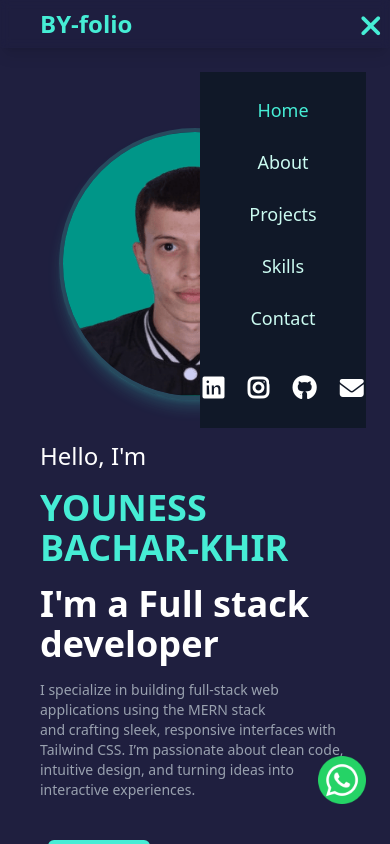
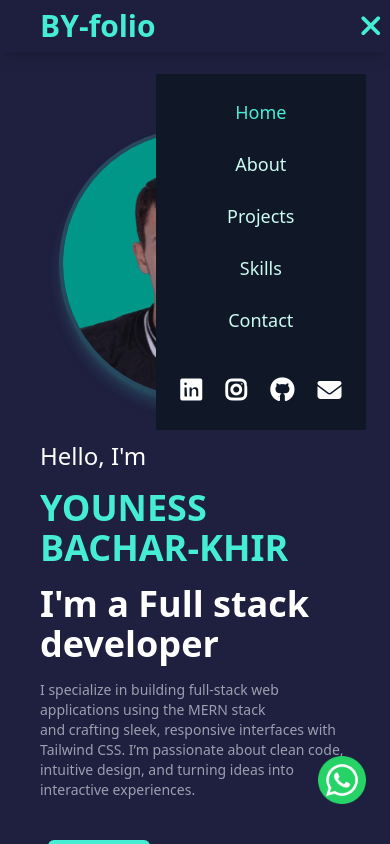
Before and after one commit to younessbachar/react-vite-portfolio, a React (Vite) app: page / in a window 390 px wide. Both pictures are taken after a click on the element 368 px from the left and 26 px from the top of the page. Shown: the top 844 px of the page. Built offline with nearby package versions, Linux system fonts and the light colour scheme.

Commit message:
responsive v6

```diff
--- a/src/components/ContentComponent/SubContentComponent/ContactMe.jsx
+++ b/src/components/ContentComponent/SubContentComponent/ContactMe.jsx
@@ -43,7 +43,7 @@ export const ContactMe = () => {
          transition={{ duration: 1 }}
          viewport={{ once: false , amount: 0.2 }}
 
-         className="space-x-8 bg-gray-800 dark:border-gray-700 border-1 border-teal-gray-500 rounded-md p-10 shadow-lg ">
+         className="space-x-8 bg-gray-800  border-1 border-gray-600 rounded-md p-10 shadow-lg ">
           <h1 className="text-3xl font-bold text-white text-center mb-10"><span className="text-teal-300">Get</span> in Touch</h1>
           <form className="flex flex-col space-y-4" action="">
             <input
@@ -75,7 +75,7 @@ export const ContactMe = () => {
          whileInView={{ opacity: 1, translateX: 0 }}
          transition={{ duration: 1 }}
          viewport={{ once: false , amount: 0.2 }}
-          className="space-x-8 bg-gray-800 dark:border-gray-700 border-1 border-teal-gray-500 rounded-md p-10 shadow-lg">
+          className="space-x-8 bg-gray-800 border-gray-700 border-1  rounded-md p-10 shadow-lg">
           <h1 className="text-3xl font-bold text-white text-center mb-6">
             Contact <span className="text-teal-300">Information</span>
           </h1>
--- a/src/components/HeaderComponent/Subheadercomponent/Logo.jsx
+++ b/src/components/HeaderComponent/Subheadercomponent/Logo.jsx
@@ -8,11 +8,11 @@ const Logo = () => {
       whileInView={{ opacity: 1, x: 0 }}
       transition={{ duration: 0.8 }}
       viewport={{ once: true }}
-      className="hover:cursor-pointer min-w-40 ml-4 sm:pl-20 md:w-1/3 hover:scale-105 transition-transform duration-300"
+      className="hover:cursor-pointer min-w-fit ml-4 sm:pl-20 md:w-1/3 hover:scale-105 transition-transform duration-300"
     >
       <a
         href="/"
-        className="font-bold w-full text-2xl md:text-3xl text-teal-300"
+        className="font-bold text-3xl text-teal-300"
       >
         BY-folio
       </a>
--- a/src/components/HeaderComponent/Subheadercomponent/Navbar.jsx
+++ b/src/components/HeaderComponent/Subheadercomponent/Navbar.jsx
@@ -22,7 +22,7 @@ const Navbar = () => {
   ];
 
   return (
-    <nav className="w-full flex justify-between items-center px-6 md:px-12 py-4 text-white relative">
+    <nav className="w-2/3 flex justify-between items-center px-6 md:px-12 py-4 text-white relative">
       {/* Desktop Menu */}
       <motion.div
         initial={{ opacity: 0, scale: 0.8 }}
@@ -88,7 +88,7 @@ const Navbar = () => {
           initial={{ opacity: 0, y: -20 }}
           animate={{ opacity: 1, y: 0 }}
           transition={{ duration: 0.3 }}
-          className="absolute top-16 left-0 w-full  bg-gray-900 flex flex-col items-center space-y-6 py-6 px-6 md:hidden z-40"
+          className="absolute top-16 left-0 w-full bg-gray-900 flex flex-col items-center space-y-6 py-6 px-6 md:hidden z-55 "
         >
           {navitems.map((item, index) => (
             <li key={index}>
@@ -111,7 +111,7 @@ const Navbar = () => {
           ))}
 
           {/* Social icons inside mobile menu */}
-          <div className="flex items-center space-x-6 text-2xl mt-4">
+          <div className="flex items-center  space-x-6 text-2xl mt-4">
             {socialLinks.map((s, i) => (
               <a key={i} href={s.href} aria-label={s.label}>
                 <i className={`fa-solid ${s.icon} hover:text-teal-300`}></i>
```
